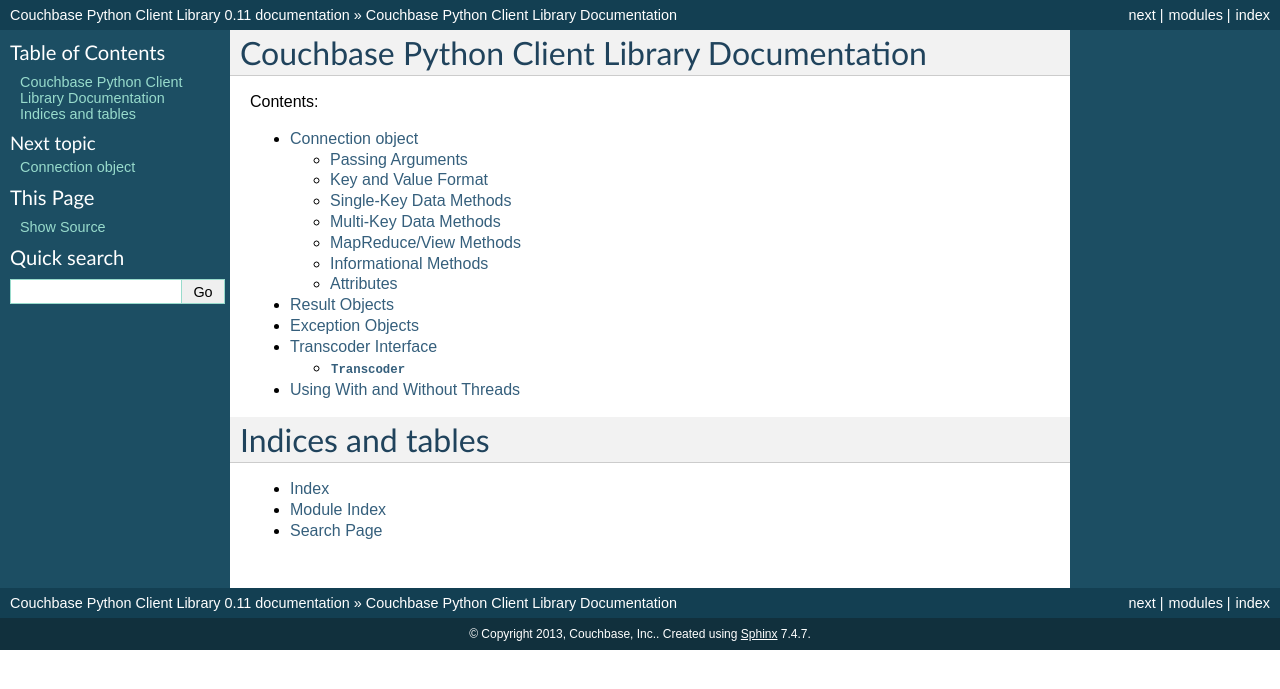
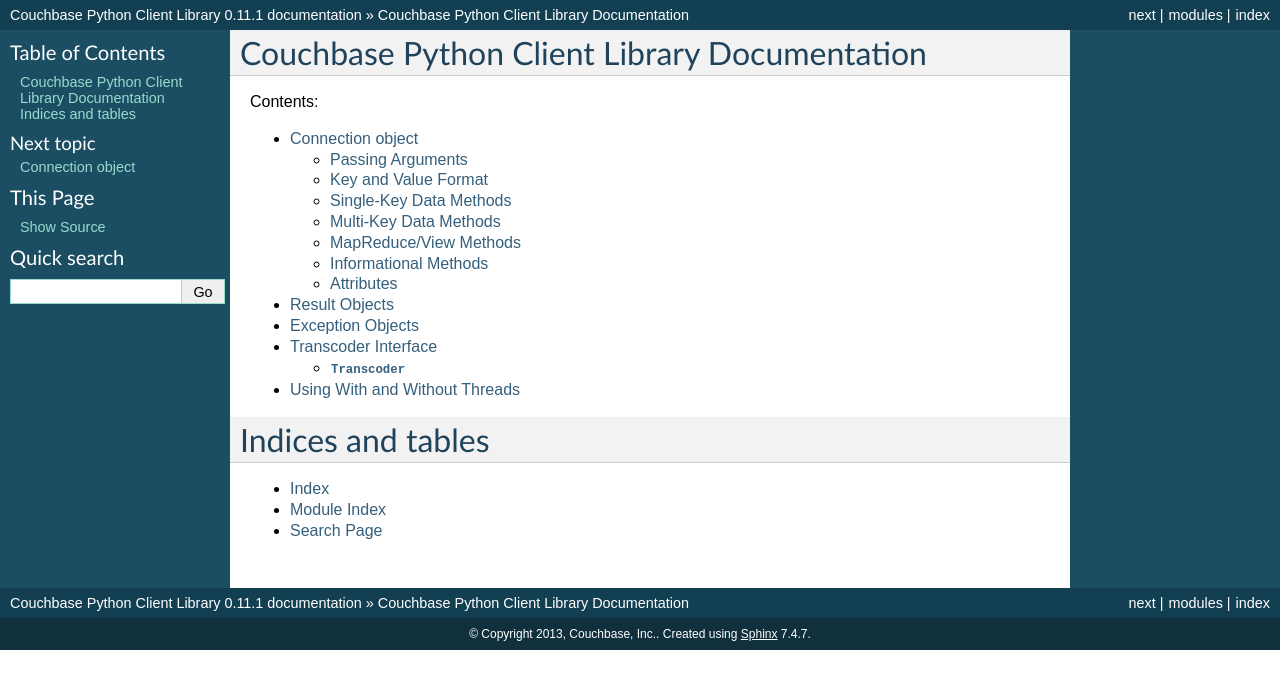
Before and after one commit to couchbase/couchbase-python-client, a Sphinx documentation site: the page built from docs/source/index.rst, in a window 1280 px wide. Shown: the top 689 px of the page. Built offline with Sphinx 7.4.7, drawn with Linux system fonts in a browser that asks for light colours.

Commit message:
Update release 0.11.1 metadata
Change-Id: Id6e1c092aa7c0804ad21e2cb6a688fb52886daa3

```diff
--- a/docs/source/conf.py
+++ b/docs/source/conf.py
@@ -53,9 +53,9 @@
 # built documents.
 #
 # The short X.Y version.
-version = '0.11'
+version = '0.11.1'
 # The full version, including alpha/beta/rc tags.
-release = '0.11'
+release = '0.11.1'
 
 # The language for content autogenerated by Sphinx. Refer to documentation
 # for a list of supported languages.
--- a/setup.py
+++ b/setup.py
@@ -64,7 +64,7 @@
 module = Extension('couchbase._libcouchbase', **extoptions)
 
 setup(
-    name = 'couchbase', version = '0.11',
+    name = 'couchbase', version = '0.11.1',
     url="https://github.com/couchbase/couchbase-python-client",
     author="Couchbase, Inc.",
     author_email="mark.nunberg@couchbase.com",
```
